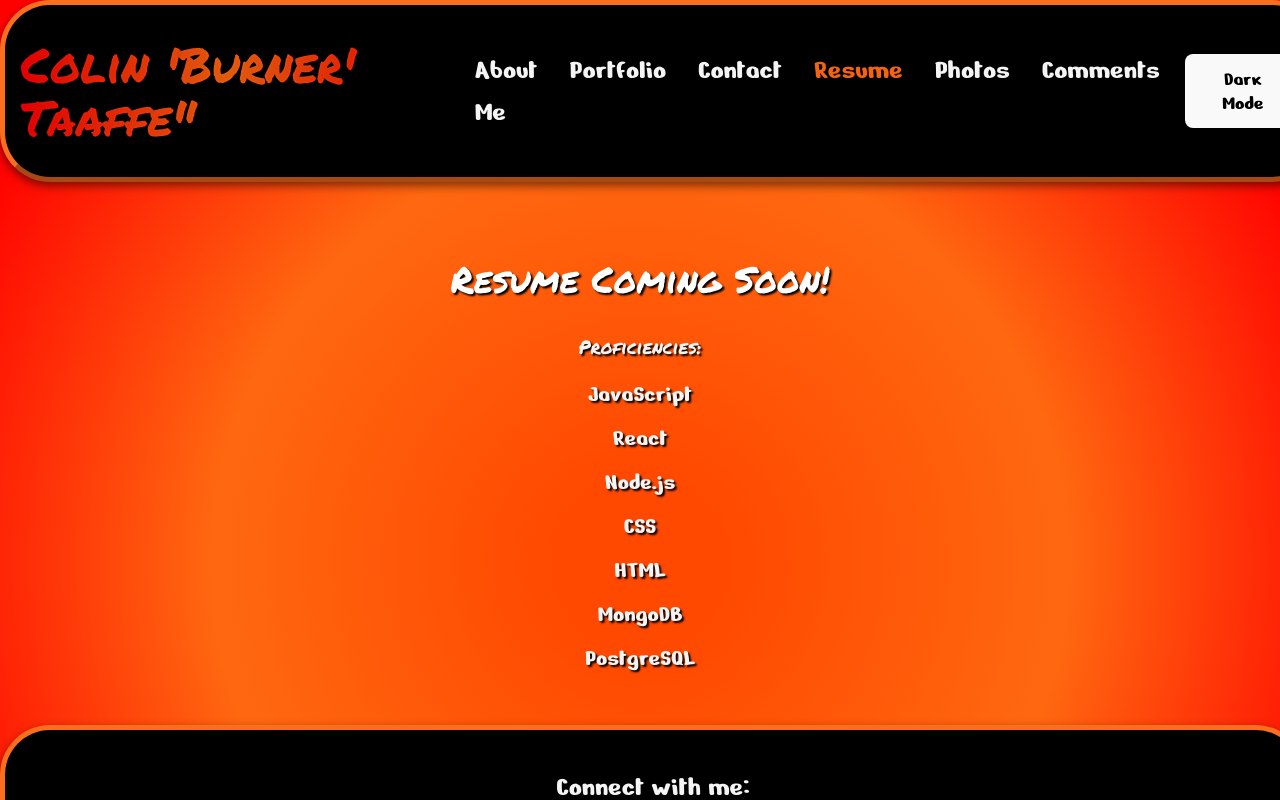
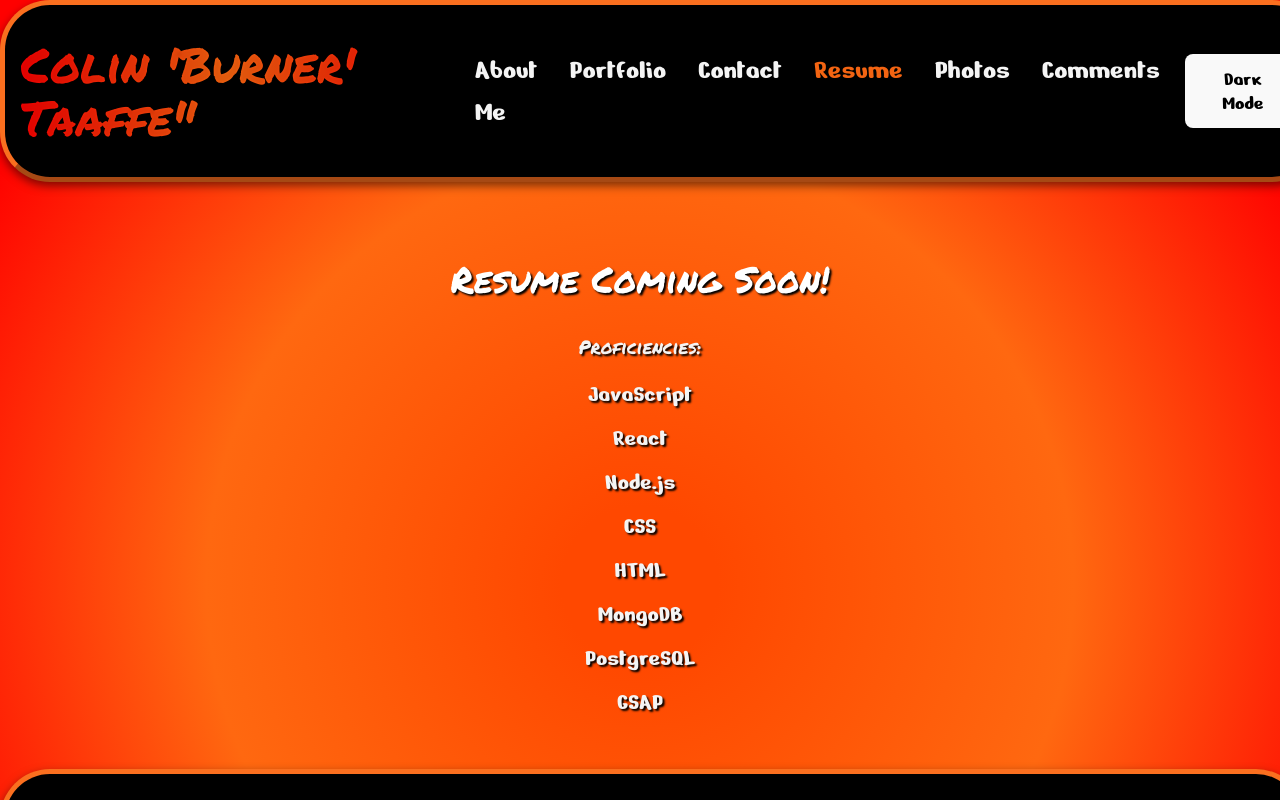
Before and after one commit to ColinBurner/React-Portfolio, a React (Vite) app: page /resume in a window 1280 px wide. Shown: the top 800 px of the page. Built offline with nearby package versions, Linux system fonts and the light colour scheme; no server answers.

Commit message:
minor adjustments

```diff
--- a/src/pages/Resume.jsx
+++ b/src/pages/Resume.jsx
@@ -16,6 +16,7 @@ const Resume = () => {
           <li>HTML</li>
           <li>MongoDB</li>
           <li>PostgreSQL</li>
+          <li>GSAP</li>
         </ul>
       </section>
     );
```
